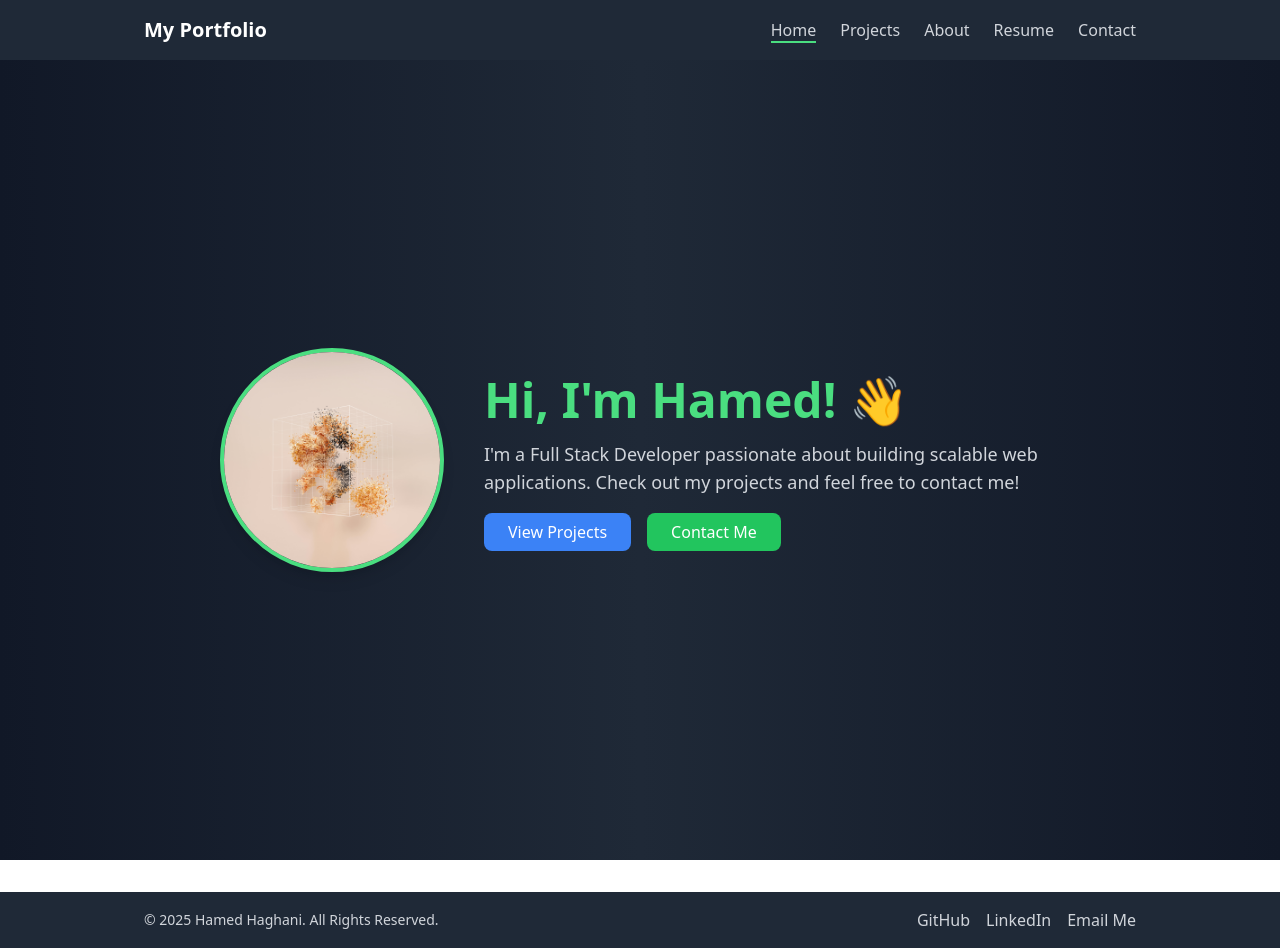
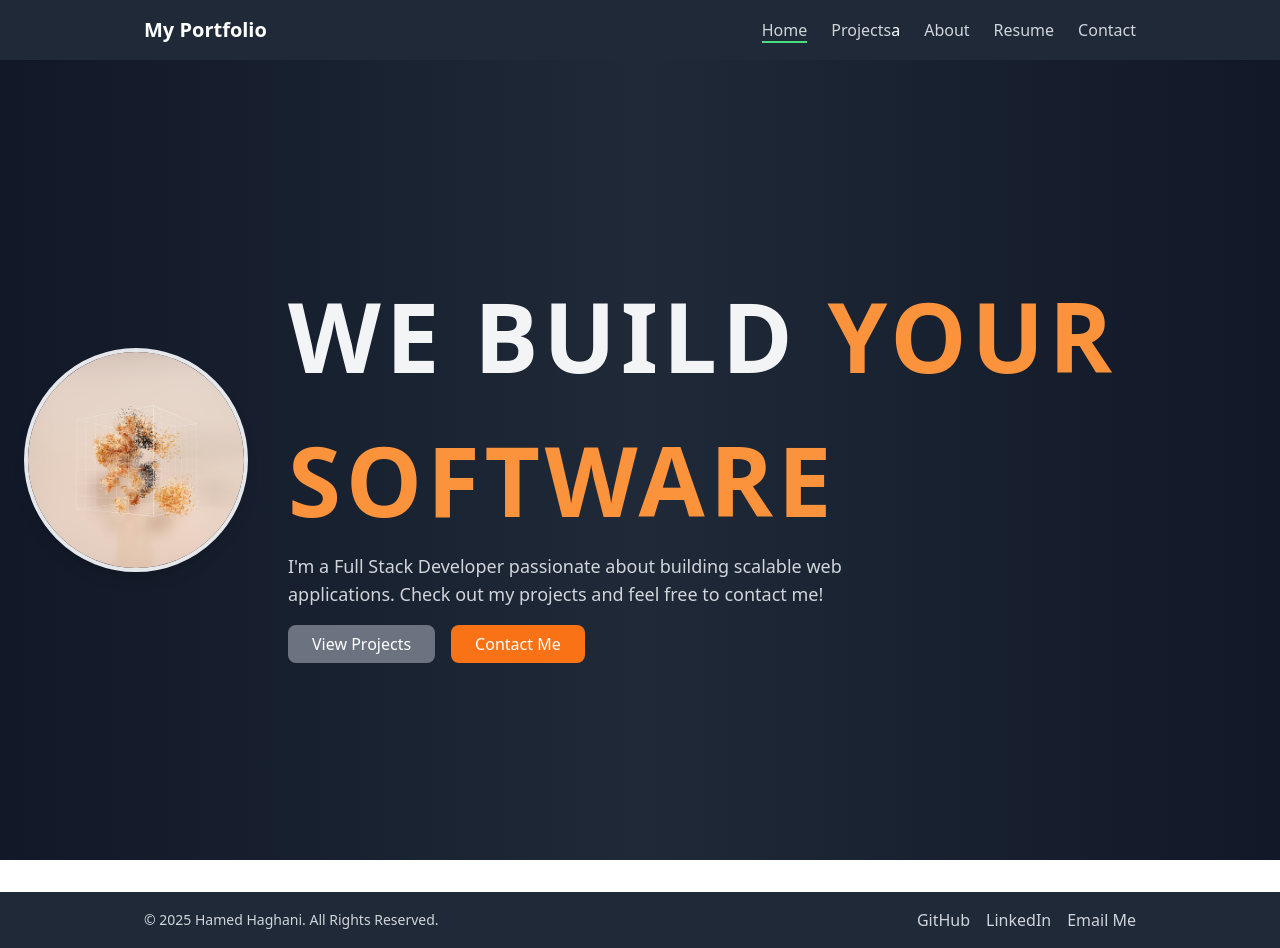
Before and after one commit to HamedHaghani/mern-frontend, a React (Create React App) app: page / in a window 1280 px wide. Built offline with nearby package versions, Linux system fonts and the light colour scheme.

Commit message:
minor changes

```diff
--- a/src/App.js
+++ b/src/App.js
@@ -13,24 +13,24 @@ const Home = () => (
       <img
         src="/profile.jpg"
         alt="Hamed Haghani"
-        className="w-40 h-40 md:w-56 md:h-56 rounded-full shadow-lg border-4 border-green-400"
+        className="w-40 h-40 md:w-56 md:h-56 rounded-full shadow-lg border-4 border-white-400"
       />
     </div>
 
     {/* Intro Text */}
     <div className="text-center md:text-left">
-      <h1 className="text-4xl md:text-5xl font-bold text-green-400 mb-4">
-        Hi, I'm Hamed! 👋
-      </h1>
+    <h1 className="text-[4rem] md:text-[6rem] font-extrabold tracking-wider uppercase text-gray-100">
+  We Build <span className="text-orange-400">Your Software</span>
+</h1>
       <p className="text-lg text-gray-300 max-w-xl">
         I'm a Full Stack Developer passionate about building scalable web applications.
         Check out my projects and feel free to contact me!
       </p>
       <div className="mt-6 space-x-4">
-        <a href="/projects" className="bg-blue-500 hover:bg-blue-600 text-white py-2 px-6 rounded-lg">
+        <a href="/projects" className="bg-gray-500 hover:bg-blue-600 text-white py-2 px-6 rounded-lg">
           View Projects
         </a>
-        <a href="/contact" className="bg-green-500 hover:bg-green-600 text-white py-2 px-6 rounded-lg">
+        <a href="/contact" className="bg-orange-500 hover:bg-green-600 text-white py-2 px-6 rounded-lg">
           Contact Me
         </a>
       </div>
@@ -73,7 +73,7 @@ function App() {
                 <NavLink to="/projects" className={({ isActive }) =>
                   `text-gray-300 hover:text-white ${isActive ? "border-b-2 border-green-400" : ""}`}>
                   Projects
-                </NavLink>
+                </NavLink>a
               </li>
               <li>
                 <NavLink to="/about" className={({ isActive }) =>
--- a/src/components/Projects.js
+++ b/src/components/Projects.js
@@ -21,6 +21,14 @@ const Projects = () => {
         {projects.length > 0 ? (
           projects.map((project) => (
             <div key={project._id} className="bg-gray-800 p-6 rounded-lg shadow-md">
+              {/* Image Section */}
+              {project.image && (
+                <img
+                  src={`https://mern-backend-248k.onrender.com${project.image}`}
+                  alt={project.title}
+                  className="w-full h-40 object-cover rounded-md mb-4"
+                />
+              )}
               <h3 className="text-xl font-semibold">{project.title}</h3>
               <p className="mt-2 text-gray-400">{project.description}</p>
               <p className="mt-2">
```
